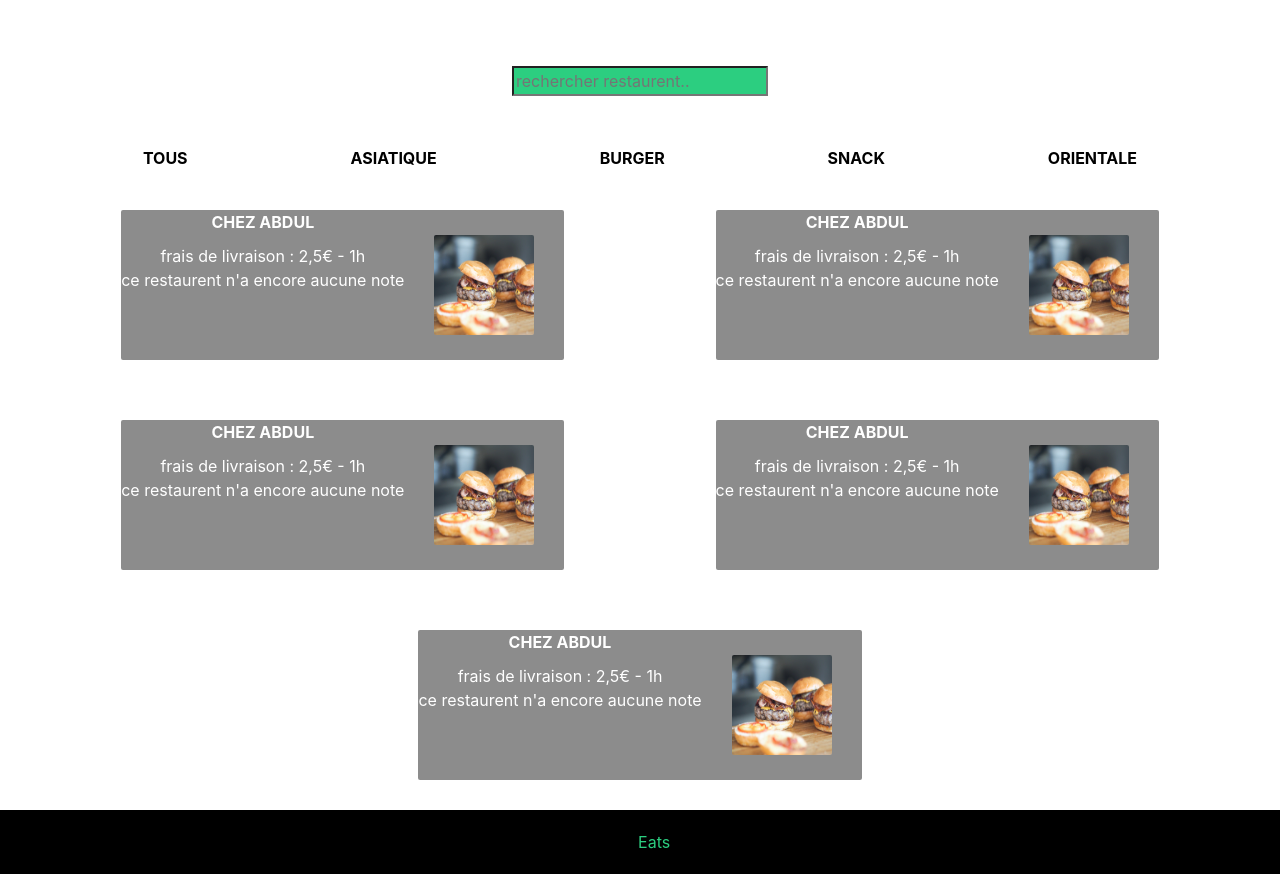
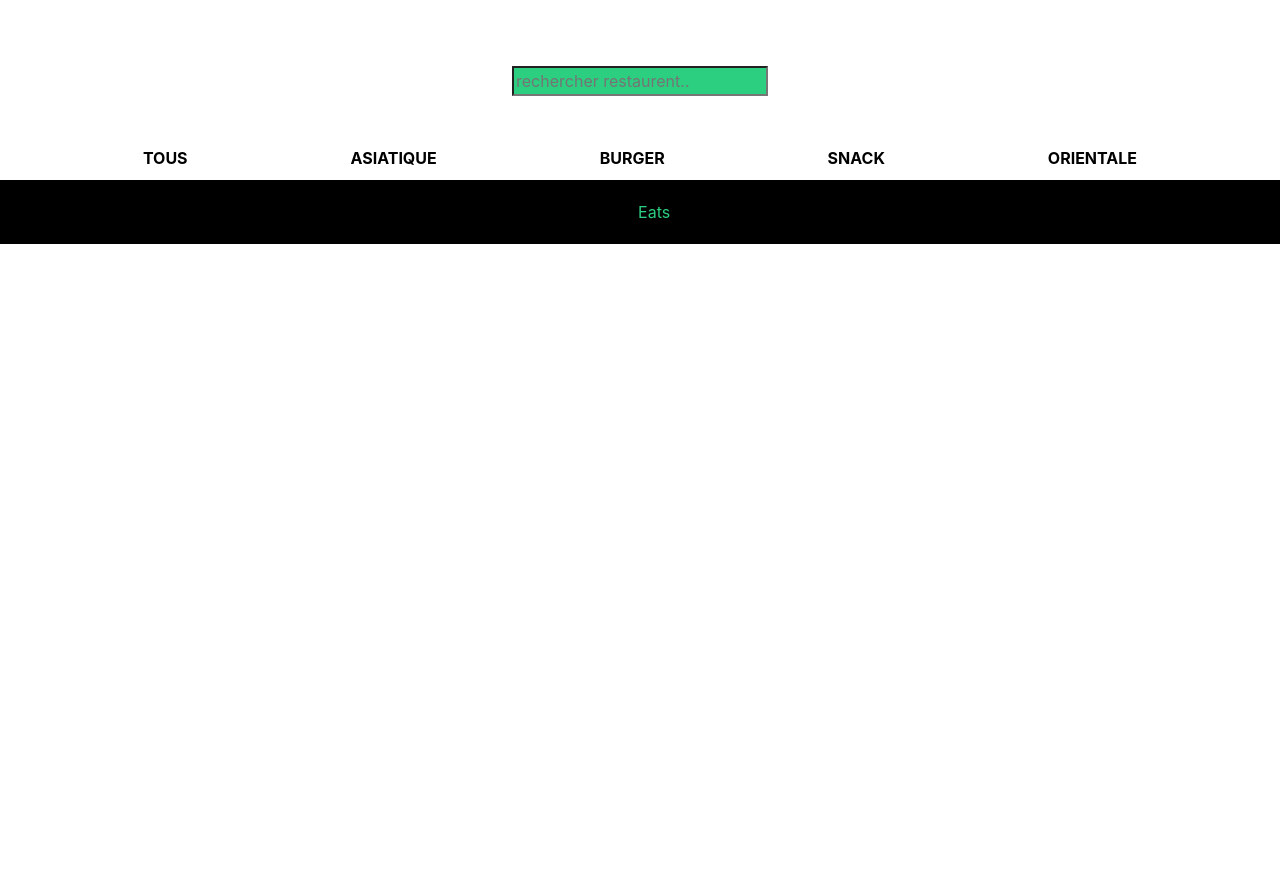
Before and after one commit to loux22/resto_delivery, a Symfony app: template delivery/templates/restorer/listRestorer.html.twig in a window 1280 px wide. Shown: the part 804-1678 px from the top of the page. After the commit the page ends 1048 px from the top, so only its background shows below. Run offline with Twig, Linux system fonts and the light colour scheme; the template is opened without the code that fills it, so the values that code supplies are empty; some libraries are stand-ins or nearby versions.

Commit message:
relie list resto

```diff
--- a/delivery/templates/restorer/listRestorer.html.twig
+++ b/delivery/templates/restorer/listRestorer.html.twig
@@ -10,7 +10,7 @@
 {% block body %}
 
 <style>
-.none{
+    .none {
         display: none;
     }
 </style>
@@ -22,7 +22,6 @@
 
 <div class="search">
     <input type="text" class="search-resto-js" placeholder="rechercher restaurent..">
-    <div class="result-search-js"></div>
 </div>
 
 <div class="container__category">
@@ -42,10 +41,23 @@
         <a href="{{ path('catListRestorer', { 'cat' : 'orientale'})}}">orientale</a>
     </div>
 </div>
-    {#<div class="visible">
+
+<div class="result-search-js"></div>
+
+<div class="visible">
     <div class="container__body">
         {% for key,restorer in restorers %}
-            <div class="container__body--img">
+        <div class="container__body--middle">
+            <div class="container__body--content">
+                <span>Chez {{restorer[0].name}}</span>
+                <p>frais de livraison : 2,5€ - 1h</p>
+                {% if restorer[1][0].note != null %}
+                <p>{{restorer[1][0].note}}/5</p>
+                {% else %}
+                <p>aucune note</p>
+                {% endif %}
+            </div>
+            <div class="container__body--content-img">
                 <a href="{{ path('restorerDish', { 'id' : restorer[0].id})}}">
                     {% if restorer[0].logo == "default.png" %}
                     <img src="{{ asset('/img/')}}{{restorer[0].logo }}" alt="">
@@ -54,80 +66,9 @@
                     {% endif %}
                 </a>
             </div>
-            <div class="container__body--title">
-                <p>Chez {{restorer[0].name}}</p>
-            </div>
-            <div class="container__body--price">
-                <p>frais de livraison : 2,5€ - 1h</p>
-            </div>
-            <div class="container__body--note">
-                {% if restorer[1][0].note != null %}
-                <p>{{restorer[1][0].note}}</p>
-                {% else %}
-                <p>ce restaurent n'a encore aucune note</p>
-                {% endif %}
         </div>
         {% endfor %}
     </div>
-</div> #}
-
-<div class="container__body">
-
-    <div class="container__body--middle">
-        <div class="container__body--content">
-            <span>Chez abdul</span>
-            <p>frais de livraison : 2,5€ - 1h</p>
-            <p>ce restaurent n'a encore aucune note</p>
-        </div>
-        <div class="container__body--content-img">
-            <a href=""><img src="./img/burger.jpg" alt=""></a>
-        </div>
-    </div>
-
-    <div class="container__body--middle">
-        <div class="container__body--content">
-            <span>Chez abdul</span>
-            <p>frais de livraison : 2,5€ - 1h</p>
-            <p>ce restaurent n'a encore aucune note</p>
-        </div>
-        <div class="container__body--content-img">
-            <a href=""><img src="./img/burger.jpg" alt=""></a>
-        </div>
-    </div>
-
-    <div class="container__body--middle">
-        <div class="container__body--content">
-            <span>Chez abdul</span>
-            <p>frais de livraison : 2,5€ - 1h</p>
-            <p>ce restaurent n'a encore aucune note</p>
-        </div>
-        <div class="container__body--content-img">
-            <a href=""><img src="./img/burger.jpg" alt=""></a>
-        </div>
-    </div>
-
-    <div class="container__body--middle">
-        <div class="container__body--content">
-            <span>Chez abdul</span>
-            <p>frais de livraison : 2,5€ - 1h</p>
-            <p>ce restaurent n'a encore aucune note</p>
-        </div>
-        <div class="container__body--content-img">
-            <a href=""><img src="./img/burger.jpg" alt=""></a>
-        </div>
-    </div>
-
-    <div class="container__body--middle">
-        <div class="container__body--content">
-            <span>Chez abdul</span>
-            <p>frais de livraison : 2,5€ - 1h</p>
-            <p>ce restaurent n'a encore aucune note</p>
-        </div>
-        <div class="container__body--content-img">
-            <a href=""><img src="./img/burger.jpg" alt=""></a>
-        </div>
-    </div>
-
 </div>
 {% endblock %}
 
@@ -146,7 +87,7 @@
             if (name != '') {
                 $.ajax({
                     type: 'GET',
-                url: "{{ path('searchRestorer') }}",
+                    url: "{{ path('searchListRestorer') }}",
                     data: 'name=' + encodeURIComponent(name),
                     success: function (data) {
                         if (data != "") {
```
Also changed, not shown: delivery/src/Controller/RestorerController.php (+40 -1 lines). Lines whose indentation alone changed are shown as unchanged.
